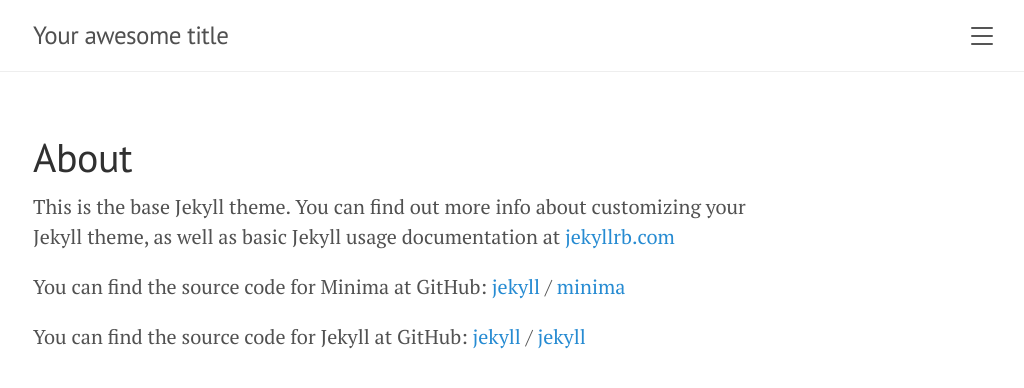
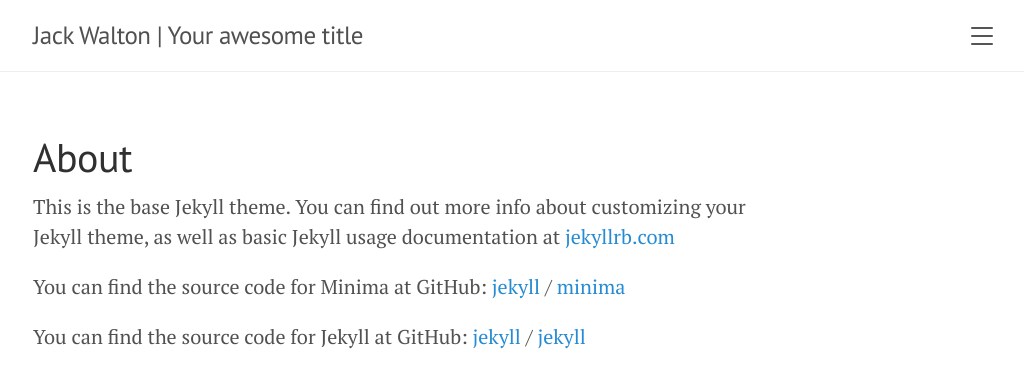
Before and after one commit to jack-walton/jack-walton.github.io, a Jekyll site: the page built from about.markdown, in a window 1280 px wide. Shown: the top 388 px of the page, without its empty margins (247-1271 px from the left). Built offline with Jekyll 4.4.1, drawn with Linux system fonts in a browser that asks for light colours.

Commit message:
Add link to main in header banner

```diff
--- a/_layouts/default.html
+++ b/_layouts/default.html
@@ -14,6 +14,7 @@
       <div class="masthead">
         <div class="container">
           <h3 class="masthead-title">
+            <a href="https://jackwalton.xyz" title="Jack Walton">Jack Walton</a> |
             <a href="{{ site.baseurl }}/" title="Home">{{ site.title }}</a>
             <small>{{ site.tagline }}</small>
           </h3>
```
